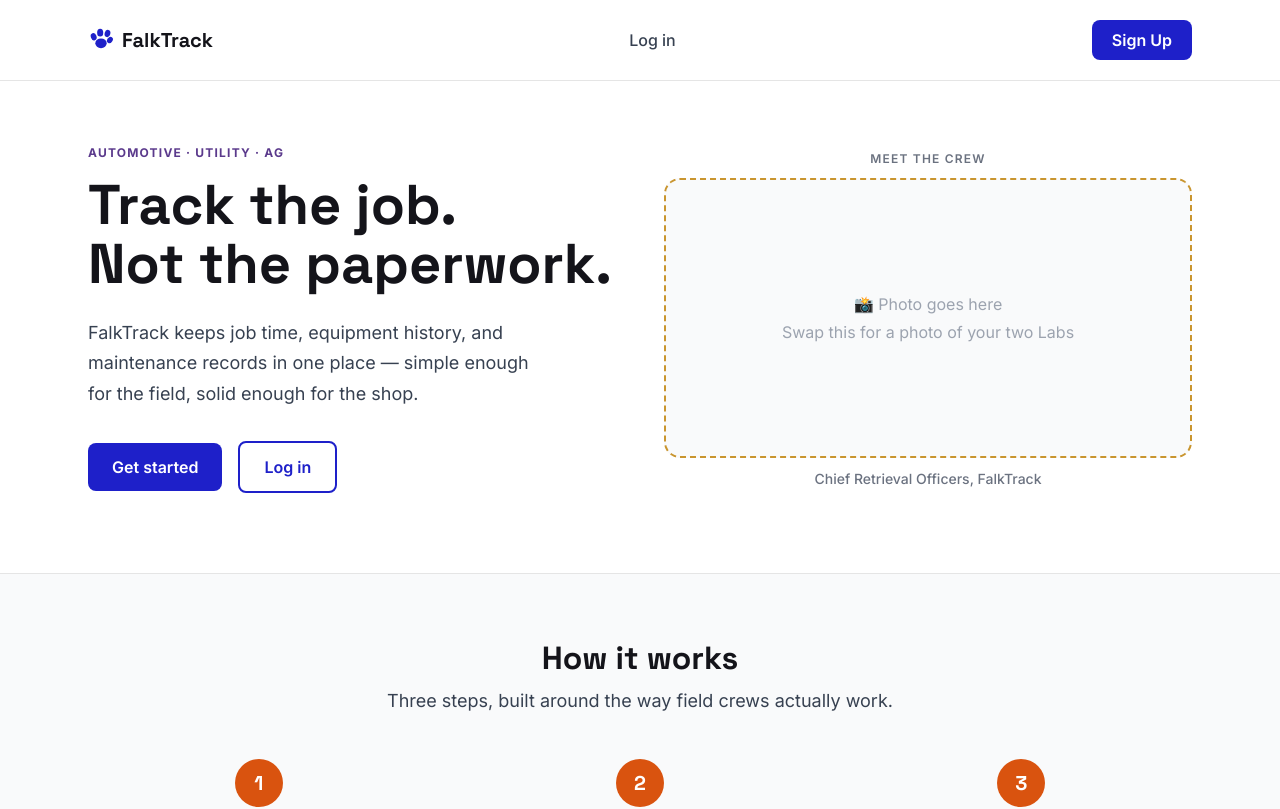
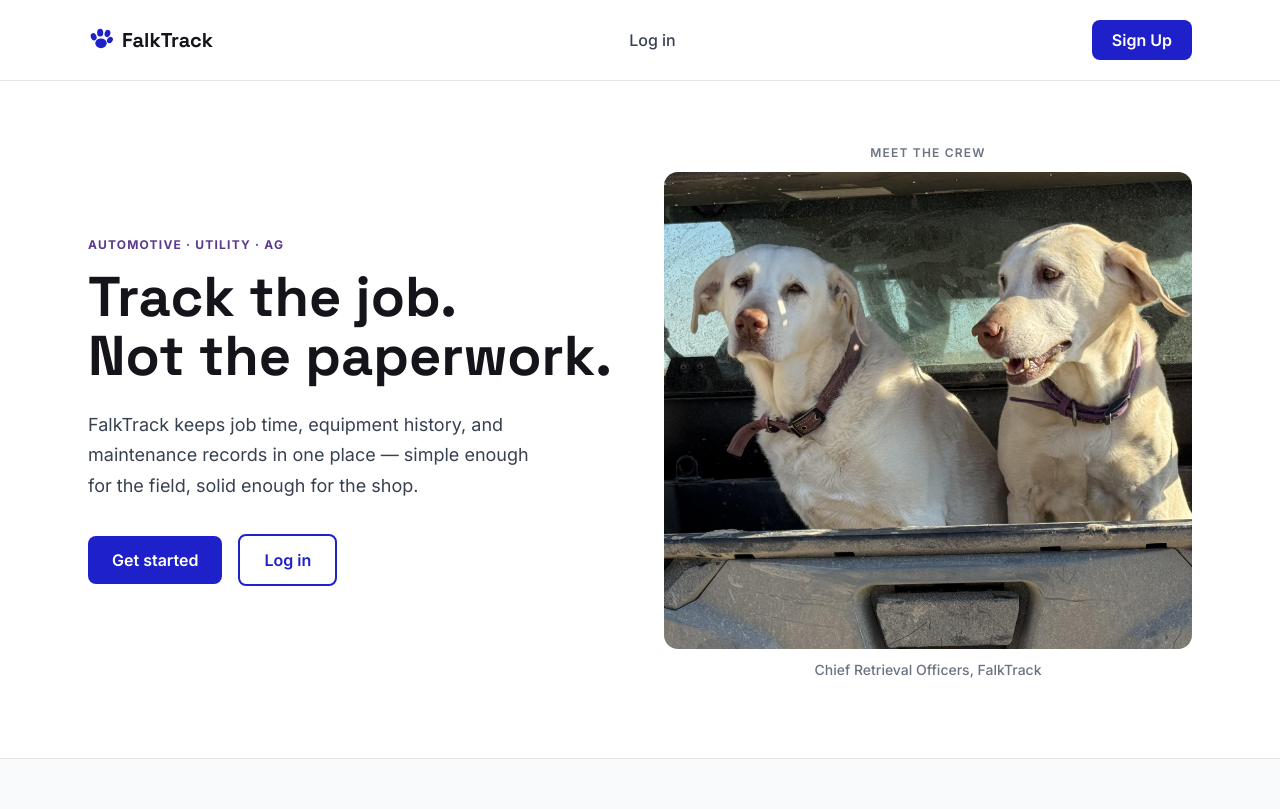
Before and after one commit to dfalk1972/FalkTrack, a React (Vite) app: page / in a window 1280 px wide. Shown: the top 809 px of the page. Built offline with nearby package versions, Linux system fonts and the light colour scheme.

Commit message:
Add dogs photo to hero mascot card

```diff
--- a/src/pages/Home/Home.jsx
+++ b/src/pages/Home/Home.jsx
@@ -1,6 +1,7 @@
 import { Link } from "react-router-dom";
 import { Clock, Wrench, Smartphone } from "lucide-react";
 import Paw from "../../components/Paw/Paw";
+import dogsPhoto from "../../assets/Dogs.jpg";
 import styles from "./Home.module.css";
 
 const steps = [
@@ -87,8 +88,11 @@
           <div className={styles.heroMascot}>
             <p className={styles.mascotLabel}>Meet the crew</p>
             <div className={styles.mascotCard}>
-              <p>📸 Photo goes here</p>
-              <p>Swap this for a photo of your two Labs</p>
+              <img
+                src={dogsPhoto}
+                alt="Two yellow Labs — the FalkTrack mascots"
+                className={styles.mascotPhoto}
+              />
             </div>
             <p className={styles.mascotCaption}>
               Chief Retrieval Officers, FalkTrack
--- a/src/pages/Home/Home.module.css
+++ b/src/pages/Home/Home.module.css
@@ -146,16 +146,21 @@
   width: 100%;
   min-height: 280px;
   border-radius: 1rem;
-  border: 2px dashed var(--color-gold);
-  background-color: #f9fafb;
   display: flex;
   flex-direction: column;
   align-items: center;
   justify-content: center;
   text-align: center;
-  padding: 2.5rem;
+  /*padding: 2.5rem;*/
   gap: 0.5rem;
   color: #9ca3af;
+}
+
+.mascotPhoto {
+  width: 100%;
+  height: 100%;
+  object-fit: cover;
+  border-radius: 0.875rem;
 }
 
 .mascotCaption {
```
Also changed, not shown: src/assets/Dogs.jpg (added).
